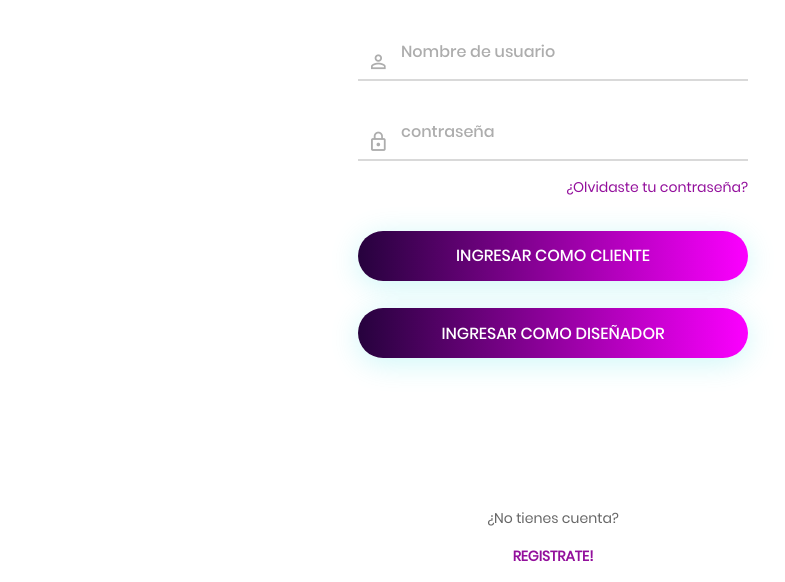
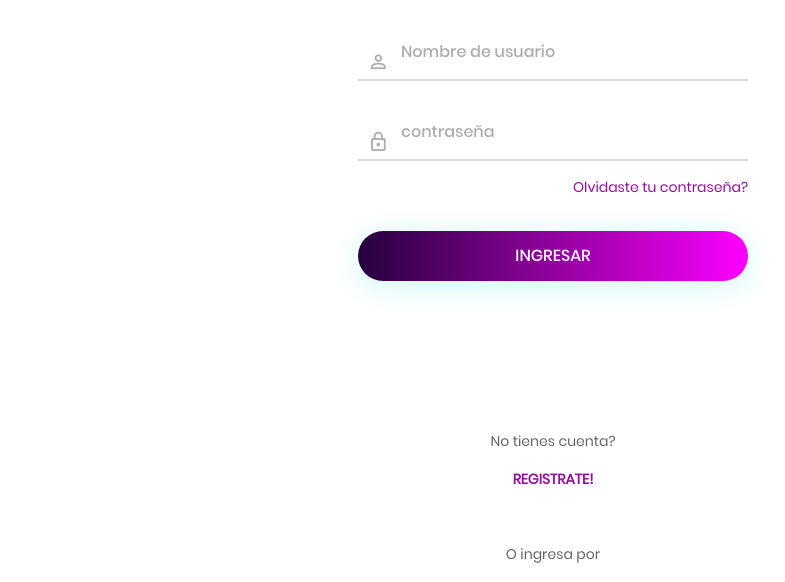
Before and after one commit to ssantosb/DesigNow, a website: page login.html in a window 1280 px wide. Shown: the part 152-734 px from the top of the page, without its empty margins (87-872 px from the left). Drawn offline with Linux system fonts and the light colour scheme.

Commit message:
Login actualizado

```diff
--- a/login.html
+++ b/login.html
@@ -28,7 +28,6 @@
 <!--===============================================================================================-->
 </head>
 <body>
-
 	<div class="site-wrap">
 		<div class="site-mobile-menu">
 		  <div class="site-mobile-menu-header">
@@ -67,40 +66,28 @@
 		  </div>
 
 		  <div class="wrap-input100 validate-input" data-validate="Password is required">
-						<input class="input100" type="password" name="pass" placeholder="contraseña">
+			<input class="input100" type="password" name="contraseña" placeholder="contraseña">
 			<span class="focus-input100" data-symbol="&#xf190;"></span>
 		  </div>
 
 		  <div class="text-right p-t-12 p-b-31">
 			<a href="forgotPass.html">
-							<font color="#930f9c">¿Olvidaste tu contraseña?</font>
+			  <font color="#930f9c">Olvidaste tu contraseña?</font>
 			</a>
 		  </div>
 
-
 		  <div class="container-login100-form-btn">
 			<div class="wrap-login100-form-btn">
-							<div class="login100-form-bgbtn">
-							</div>
-                                <a href="perfil.html"><button type='button' class="login100-form-btn">
-								Ingresar como Cliente
-								</button></a>
-						</div>
-                    </div>
-					<br>
-					<div class="container-login100-form-btn">
-						<div class="wrap-login100-form-btn">
-							<div class="login100-form-bgbtn">
-							</div>
-                                <a href="perfilDiseñador.html"><button type='button' class="login100-form-btn">
-								Ingresar como Diseñador
-								</button></a>
+				<div class="login100-form-bgbtn"></div>
+				<button  class="login100-form-btn">
+					Ingresar
+				</button>
 			</div>
 		</div>
 
 		<div class="flex-col-c p-t-150">
 			<span class="txt1 p-b-17">
-							¿No tienes cuenta?
+			  No tienes cuenta?
 			</span>
 
 			<a href="register.html" class="txt2">
@@ -132,7 +119,6 @@
 	</div>
   </div>
 
-
 	<div id="dropDownSelect1"></div>
 
 	<!--===============================================================================================-->
```
Lines whose indentation alone changed are shown as unchanged.
